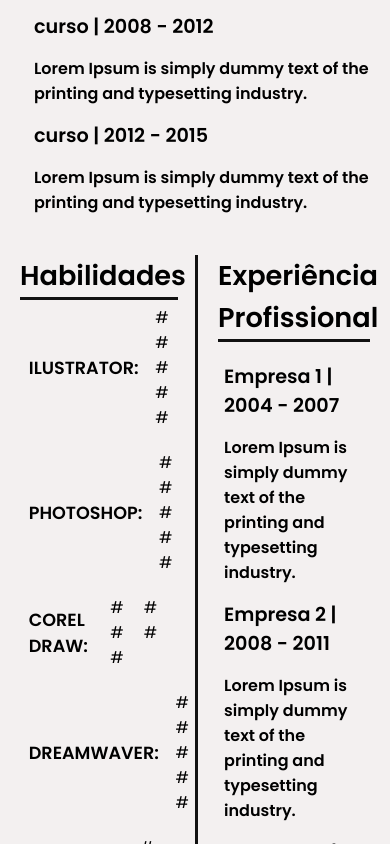
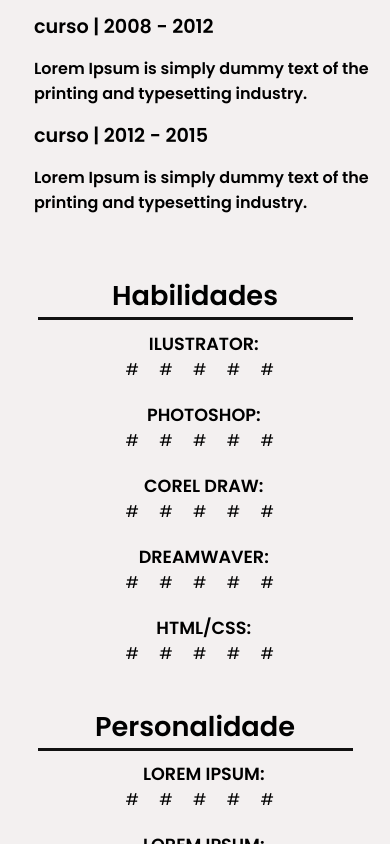
Before and after one commit to vitorbernardino/ulbra, a plain HTML site: page WEB/curriculo 2/index.html in a window 390 px wide. Shown: the part 1156-2000 px from the top of the page. Drawn offline with Linux system fonts and the light colour scheme.

Commit message:
curriculo att 2

```diff
--- a/WEB/curriculo 2/index.html
+++ b/WEB/curriculo 2/index.html
@@ -13,7 +13,7 @@
     <header class="cabeçalho">
         <h1 id="titulo">Vitor Bernardino</h1>
         <div class="nav">
-            <img src="./img/pic.jpg.jpeg" id="foto-perfil">
+            <img src="./img/pic2.jpeg" id="foto-perfil">
             <ul id="lista">
                 <li>
                     <span class="list-item-name">Endereço:</span> Flavio Boianovski | Capão da Canoa - RS
@@ -87,6 +87,7 @@
                 </div>
 
 <!-- ------------------------------------------------------ -->
+
             <div class="footer-title-design">
                 <div class="footer-titles">Personalidade</div>
                 <div class="footer-line"></div>
@@ -125,11 +126,7 @@
             <div class="footer-idi-content">
                 <div class="idi-content">Francês: leitura, escrita, conversação</div>
             </div>
-
-
         </div>
-
-
 
             <div class="footer-right">
                 <div class="footer-title-design">
--- a/WEB/curriculo 2/styles.css
+++ b/WEB/curriculo 2/styles.css
@@ -85,6 +85,11 @@ li{
     transition: 1s;
 }
 
+#foto-perfil:hover{
+    border-radius: 50px;
+    border: 2px solid #111111;
+}
+
 .main-titles{
     font-family: 'Roboto', sans-serif;
     font-weight: 300;
@@ -169,7 +174,6 @@ font-weight: 600;
 }
 
 
-
 .footer{
     display: flex;
     flex-direction: row;
@@ -197,3 +201,77 @@ font-weight: 600;
 .footer-idi-content{
     margin-top: 15px;
 }
+
+@media (max-width: 600px){
+    .footer{
+        display: flex;
+        flex-direction: column;
+        align-items: center;
+        justify-content: center;
+    }
+
+    .footer-left{
+        width: 100%;
+    }
+
+    .footer-title-design{
+        display: flex;
+        flex-direction: column;
+        align-items: center;
+        justify-content: center;
+    }
+
+    .footer-line{
+        background-color: #111111;
+        height: 3px;
+        width: 90%;
+        margin-left: 0px;
+    }
+
+    .footer-titles{
+    font-size: 1.7em;
+    font-weight: 600;
+    }
+
+    .footer-content{
+        display: flex;
+        flex-direction: column;
+        align-items: center;
+        margin-left: 5%;
+        margin-top: 3%;
+        margin-bottom: 20px;
+    }
+
+    .content-title{
+        font-size: 1.1em;
+        font-weight: 600;
+        text-transform: uppercase;
+    }
+
+    .content-pts{
+        letter-spacing: 8px;
+        margin: 0;
+        padding: 0;
+    }
+
+    .footer-titles{
+        margin-top: 20px;
+    }
+
+    .idi-content{
+        margin-top: 20px;
+        margin-bottom: 20px;
+        font-size: 1em;
+        font-weight: 600;
+        text-transform: uppercase;
+    }
+
+    .footer-idi-content{
+        margin-top: 15px;
+    }
+
+    .footer-right{
+        border: none;
+        width: 100%;
+    }
+}
```
Also changed, not shown: WEB/curriculo 2/img/pic2.jpeg (added). Lines whose indentation alone changed are shown as unchanged.
